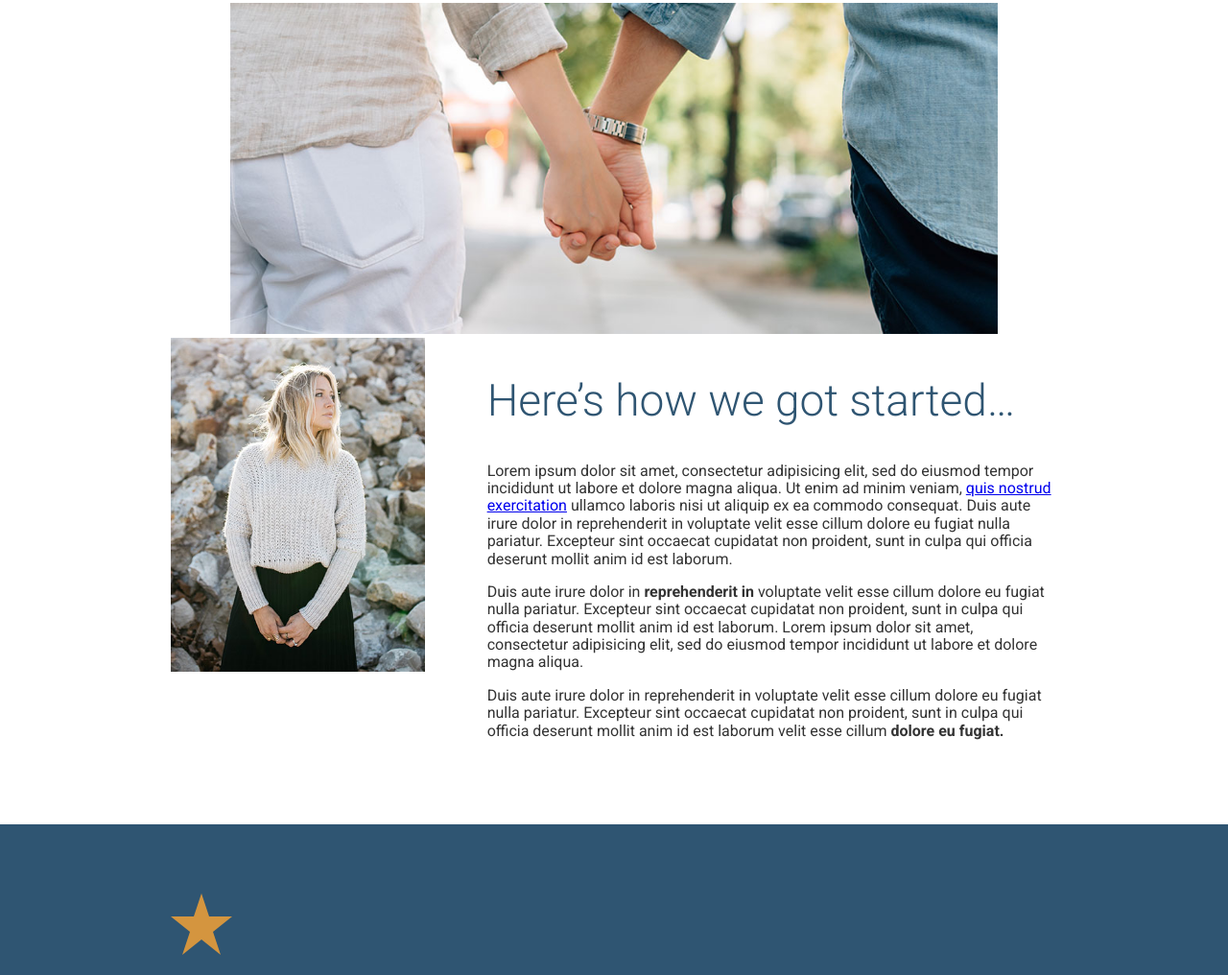
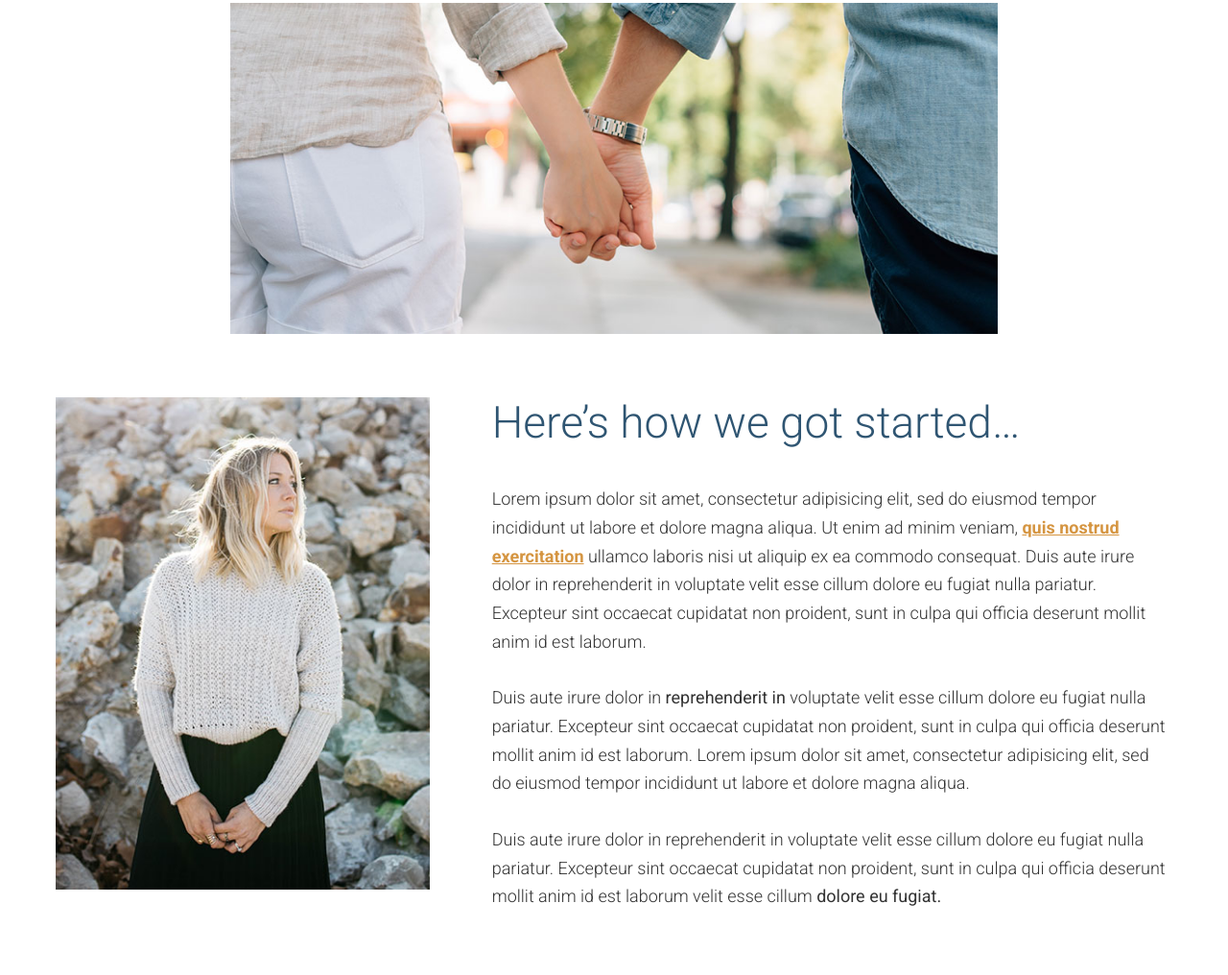
Before and after one commit to pathum-liyanagama/The-Travel-Agent, a website: page app/index.html in a window 1280 px wide. Shown: the part 1081-2097 px from the top of the page at 96% size. Drawn offline with Linux system fonts and the light colour scheme.

Commit message:
Style how we get started section

```diff
--- a/app/assets/styles/base/_global.css
+++ b/app/assets/styles/base/_global.css
@@ -11,3 +11,7 @@ img {
 * {
     box-sizing: border-box;
 }
+
+a {
+    color: $mainOrange;
+}
--- /dev/null
+++ b/app/assets/styles/modules/_generic-content-container.css
@@ -0,0 +1,16 @@
+.generic-content-container {
+
+    p {
+        line-height: 1.65;
+        font-weight: 300;
+        margin: 1.8rem 0;
+
+        @mixin atSmall {
+            font-size: 1.125rem;
+        }
+    }
+
+    p a {
+        font-weight: 700;
+    }
+}
--- a/app/assets/styles/modules/_headline.css
+++ b/app/assets/styles/modules/_headline.css
@@ -41,4 +41,8 @@
         margin-bottom: 1.6em;
     }
 
+    &--no-t-margin {
+        margin-top: 0;
+    }
+
 }
--- a/app/assets/styles/modules/_row.css
+++ b/app/assets/styles/modules/_row.css
@@ -8,4 +8,12 @@
     &--gutters > div {
         padding-right: 65px;
     }
+
+    &--margin-b-until-medium {
+        margin-bottom: 1rem;
+
+        @mixin atMedium {
+            margin-bottom: 0;
+        }
+    }
 }
--- a/app/assets/styles/modules/_wrapper.css
+++ b/app/assets/styles/modules/_wrapper.css
@@ -2,7 +2,7 @@
     overflow: hidden;
     padding-left: 18px;
     padding-right: 18px;
-    max-width: 960px;
+    max-width: 1200px;
     margin-left: auto;
     margin-right: auto;
 
@@ -14,4 +14,12 @@
         padding-left: 0;
         padding-right: 0;
     }
+
+    &--margin-b {
+        margin-bottom: 1rem;
+
+        @mixin atSmall {
+            margin-bottom: 3.875rem;
+        }
+    }
 }
--- a/app/assets/styles/styles.css
+++ b/app/assets/styles/styles.css
@@ -9,3 +9,4 @@
 @import 'modules/_headline.css';
 @import 'modules/_row.css';
 @import 'modules/_column.css';
+@import 'modules/_generic-content-container.css';
--- a/app/index.html
+++ b/app/index.html
@@ -33,7 +33,7 @@
         media="(min-width: 990px)">
       <source srcset="assets/images/hero--small.jpg 990w, assets/images/hero--small-hi-dpi.jpg 1980w"
         media="(min-width: 640px)">
-      <img srcset="assets/images/hero--smaller.jpg 640w, assets/images/hero--smaller.jpg 1280w"
+      <img srcset="assets/images/hero--smaller.jpg 640w, assets/images/hero--smaller-hi-dpi.jpg 1280w"
         alt="View of ocean and mountain" class="large-hero__image">
     </picture>
     <div class="large-hero__text-content">
@@ -53,15 +53,27 @@
       <h3
         class="headline headline--centered headline--orange headline--small headline--narrow headline--light headline--b-margin-large">
         Ever since, we&rsquo;ve been working to make travel <strong>better for everyone.</strong></h3>
-      <div class="wrapper wrapper--medium">
-        <img src="assets/images/first-trip.jpg" alt="Couple walking down a street.">
+      <div class="wrapper wrapper--medium wrapper--margin-b">
+        <img sizes="(min-width:800px)976px, 100vw"
+          srcset="assets/images/first-trip-low-res.jpg 565w, assets/images/first-trip.jpg 976w, assets/images/first-trip-hi-dpi.jpg 1952w"
+          alt="Couple walking down a street.">
       </div>
       <div class="row row--gutters">
-        <div class="col__medium-4">
-          <img src="assets/images/our-start.jpg" alt="Our founder, Jane Doe">
+        <div class="col__medium-4 col__medium-4--larger row--margin-b-until-medium">
+          <picture>
+            <source sizes="404px" srcset="assets/images/our-start.jpg 404w, assets/images/our-start-hi-dpi.jpg 808w"
+              media="(min-width: 1000px)">
+            <source sizes="320px"
+              srcset="assets/images/our-start-portrait.jpg 382w, assets/images/our-start-portrait-hi-dpi.jpg 764w"
+              media="(min-width: 768px)">
+            <img srcset="assets/images/our-start-landscape.jpg 800w, assets/images/our-start-landscape.jpg 1600w"
+              alt="Our founder, Jane Doe">
+          </picture>
+
         </div>
-        <div class="col__medium-8">
-          <h2 class="headline">Here&rsquo;s how we got started&hellip;</h2>
+        <div class="col__medium-8 col__medium-8--smaller">
+          <div class="generic-content-container">
+              <h2 class="headline headline--no-t-margin">Here&rsquo;s how we got started&hellip;</h2>
               <p>Lorem ipsum dolor sit amet, consectetur adipisicing elit, sed do eiusmod tempor incididunt ut labore et
                 dolore
                 magna aliqua. Ut enim ad minim veniam, <a href="#">quis nostrud exercitation</a> ullamco laboris nisi ut
@@ -85,6 +97,7 @@
                 sint occaecat cupidatat non proident, sunt in culpa qui officia deserunt mollit anim id est laborum velit
                 esse
                 cillum <strong>dolore eu fugiat.</strong></p>
+          </div>
         </div>
 
       </div>
--- a/app/temp/styles/styles.css
+++ b/app/temp/styles/styles.css
@@ -465,6 +465,10 @@ img {
             box-sizing: border-box;
 }
 
+a {
+    color: #d59541;
+}
+
 .large-hero {
     position: relative;
     border-bottom: 10px solid #2f5572;
@@ -560,7 +564,7 @@ img {
     overflow: hidden;
     padding-left: 18px;
     padding-right: 18px;
-    max-width: 960px;
+    max-width: 1200px;
     margin-left: auto;
     margin-right: auto;
 }
@@ -572,6 +576,17 @@ img {
 .wrapper .wrapper {
         padding-left: 0;
         padding-right: 0;
+    }
+
+.wrapper--margin-b {
+        margin-bottom: 1rem;
+    }
+
+@media (min-width: 530px){
+
+.wrapper--margin-b {
+            margin-bottom: 3.875rem
+    }
     }
 
 .page-section{
@@ -642,6 +657,10 @@ img {
         margin-bottom: 1.6em;
     }
 
+.headline--no-t-margin {
+        margin-top: 0;
+    }
+
 .row::after {
         content: "";
         clear: both;
@@ -656,6 +675,17 @@ img {
         padding-right: 65px;
     }
 
+.row--margin-b-until-medium {
+        margin-bottom: 1rem;
+    }
+
+@media (min-width: 768px){
+
+.row--margin-b-until-medium {
+            margin-bottom: 0
+    }
+    }
+
 @media (min-width: 768px){
 
         .col__medium-4 {
@@ -663,8 +693,33 @@ img {
             max-width: 33.33%;
         }
 
+        .col__medium-4--larger {
+            max-width: 37%;
+        }
+
         .col__medium-8 {
             float: left;
             max-width: 66.66%;
         }
+
+        .col__medium-8--smaller {
+            max-width: 63%;
+        }
     }
+
+.generic-content-container p {
+        line-height: 1.65;
+        font-weight: 300;
+        margin: 1.8rem 0;
+    }
+
+@media (min-width: 530px){
+
+.generic-content-container p {
+            font-size: 1.125rem
+    }
+    }
+
+.generic-content-container p a {
+        font-weight: 700;
+    }
```
Also changed, not shown: app/assets/styles/modules/_column.css (+8 -0 lines). Lines whose indentation alone changed are shown as unchanged.
